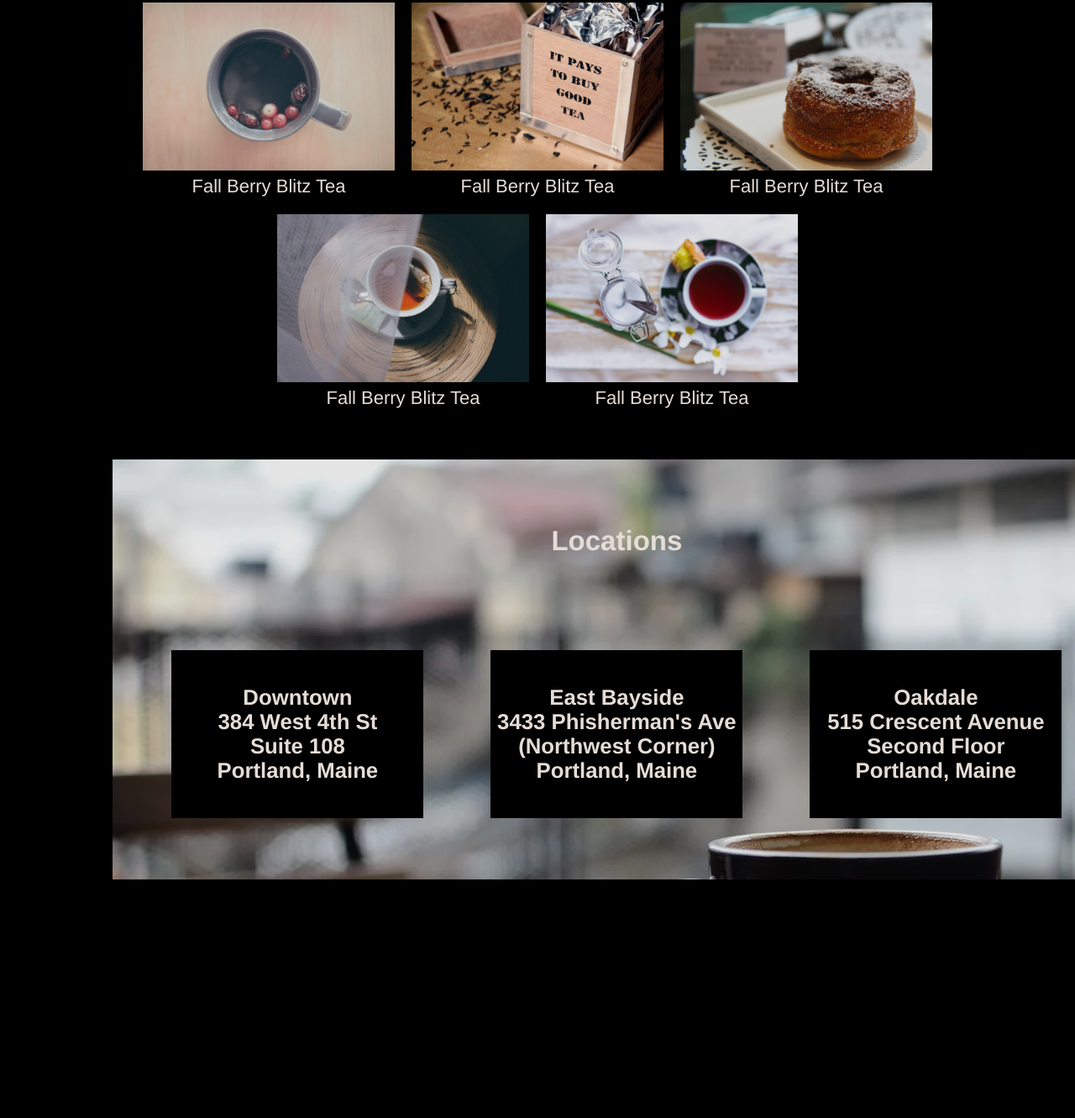
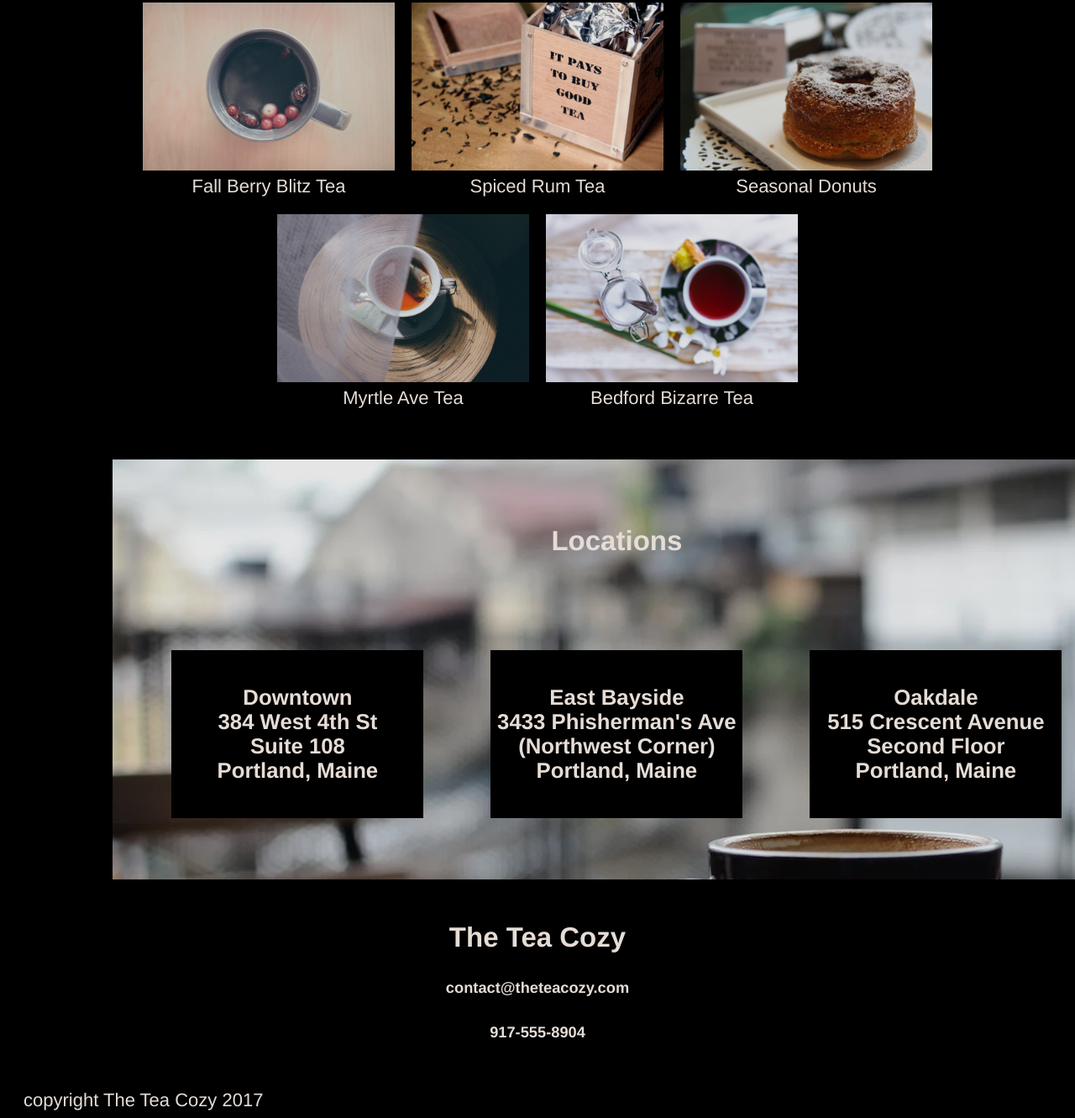
Before and after one commit to ragranato/tea-cozy, a plain HTML site: page index.html in a window 1280 px wide. Shown: the part 971-2302 px from the top of the page at 84% size. Before the commit the page ends 2018 px from the top, so only its background shows below. Drawn offline with Linux system fonts and the light colour scheme.

Commit message:
added footer, fixed typos and postioning of contacts and footer

```diff
--- a/index.html
+++ b/index.html
@@ -35,19 +35,19 @@
             </figure>
             <figure>
                 <img src="resources\img-spiced-rum.jpg" alt="img-spiced-rum">
-                <figcaption>Fall Berry Blitz Tea</figcaption>
+                <figcaption>Spiced Rum Tea</figcaption>
             </figure>
             <figure>
                 <img src="resources\img-donut.jpg" alt="img-donut">
-                <figcaption>Fall Berry Blitz Tea</figcaption>
+                <figcaption>Seasonal Donuts</figcaption>
             </figure>
             <figure>
                 <img src="resources\img-myrtle-ave.jpg" alt="img-myrtle-ave">
-                <figcaption>Fall Berry Blitz Tea</figcaption>
+                <figcaption>Myrtle Ave Tea</figcaption>
             </figure>
             <figure>
                 <img src="resources\img-bedford-bizarre.png" alt="img-bedford-bizarre">
-                <figcaption>Fall Berry Blitz Tea</figcaption>
+                <figcaption>Bedford Bizarre Tea</figcaption>
             </figure>
         </media>
     </section>
@@ -69,5 +69,11 @@
             </h3>
         </div>
     </section>
+    <section id="contact">
+        <h2>The Tea Cozy</h2>
+        <h5>contact@theteacozy.com</h5>
+        <h5>917-555-8904</h5>
+    </section>
+    <footer>copyright The Tea Cozy 2017</footer>
 </body>
 </html>
--- a/styles.css
+++ b/styles.css
@@ -118,3 +118,17 @@ figure {
     align-content: center;
 
 }
+
+#contact {
+    text-align: center;
+    position: relative;
+    top: 100px;
+    margin: 100px;
+    height: 200px;
+}
+
+footer {
+    text-align: left;
+    position: relative;
+    left: 20px;
+}
```
